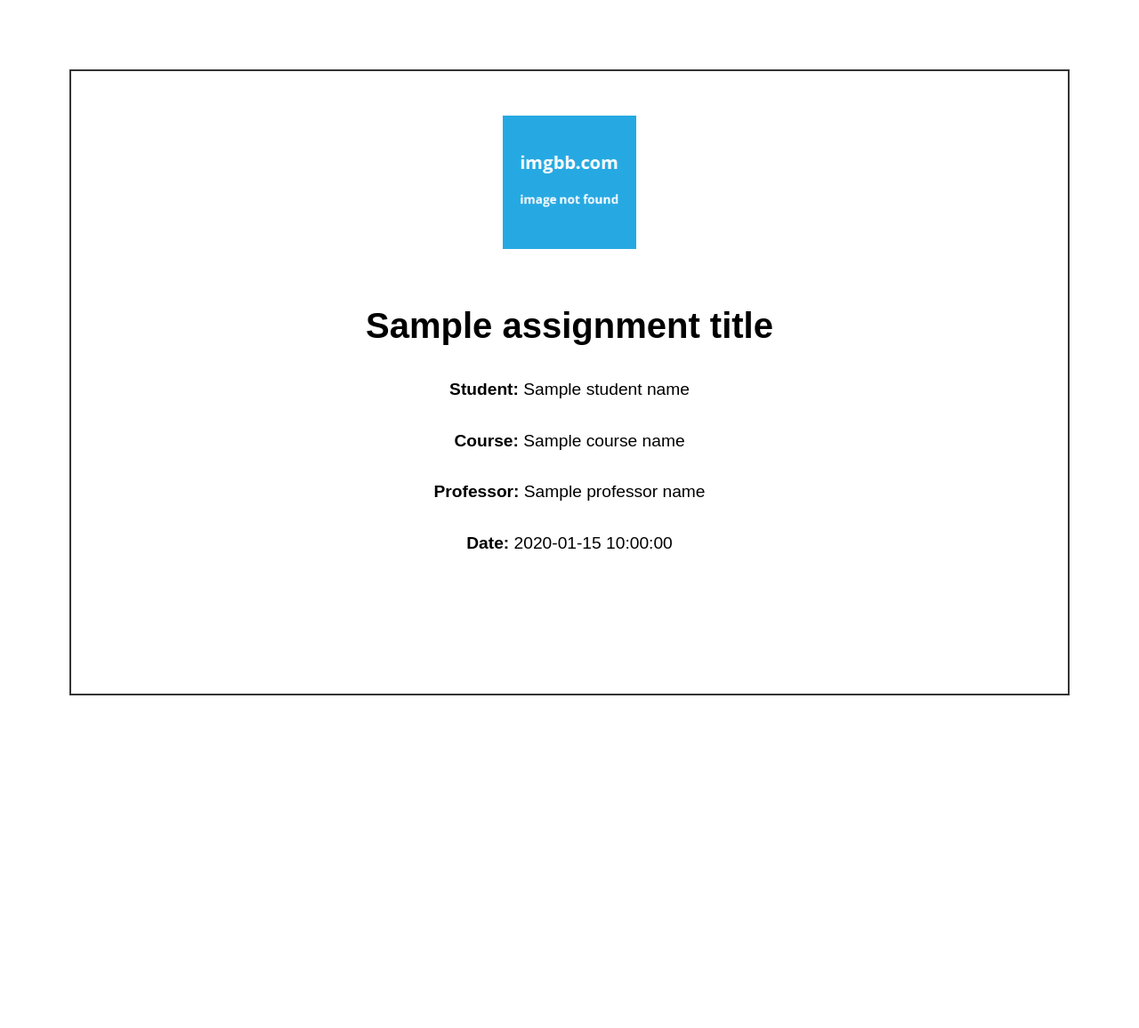
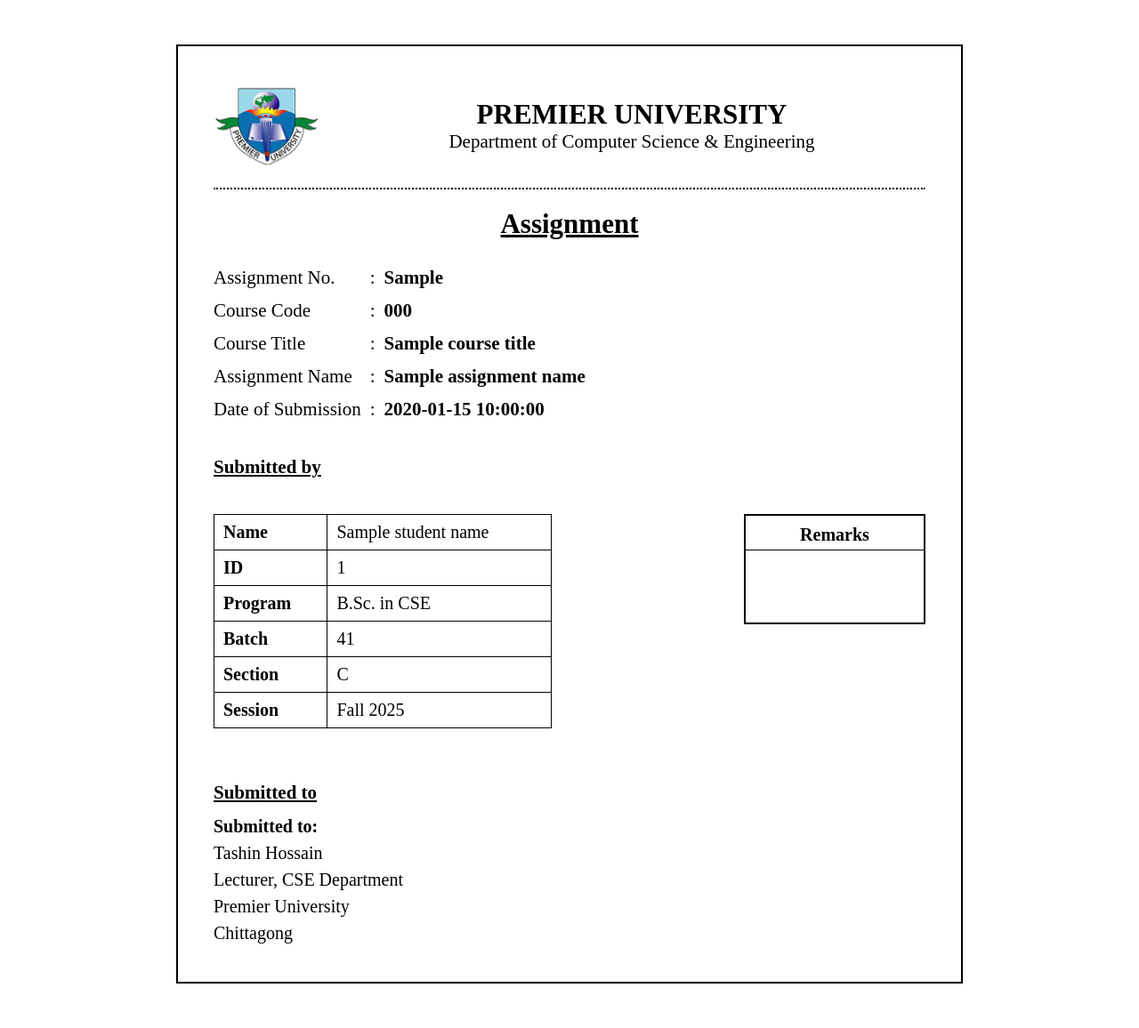
Before and after one commit to Rahexa/assignment-cover-pdf, a Flask app: template templates/cover.html in a window 1280 px wide. Shown: the whole page at 89% size. Before the commit the page ends 782 px from the top, so only its background shows below. Run offline with Flask 3, Linux system fonts and the light colour scheme; the template is opened without the code that fills it: most values are stand-ins (such as "Sample title", 1, 10 or a date in 2020).

Commit message:
Initial commit: Flask + WeasyPrint PDF generator

```diff
--- a/app.py
+++ b/app.py
@@ -1,213 +1,28 @@
-
 from flask import Flask, render_template, request, send_file
-from reportlab.pdfgen import canvas
-from reportlab.lib.pagesizes import letter
-from reportlab.lib.units import inch
-from reportlab.lib.colors import black
-import os
+from weasyprint import HTML
 import tempfile
-from PIL import Image
 
 app = Flask(__name__)
 
 @app.route('/')
 def index():
-    print(f"Current working directory: {os.getcwd()}")
-    print("Rendering index.html")
     return render_template("index.html")
 
-@app.route('/generate_cover', methods=['POST'])
-def generate_cover():
-    print("Reached /generate_cover route")
-    print(f"Form data: {request.form}")
-    try:
-        data = request.form
-        assignment_no = data.get('assignment_no', '01')
-        course_code = data.get('course_code', 'MGT 251')
-        assignment_title = data.get('assignment_name', 'Regular Assignment')
-        student_name = data.get('student_name', 'Mohammad Hafizur Rahman Sakib')
-        student_id = data.get('student_id', '0222210005101118')
-        course_name = data.get('course_title', 'Organizational Behavior')
-        professor_name = data.get('submitted_to', 'Tashin Hossain')
-        submission_date = data.get('submission_date', '29-06-2025')
-        print(f"Generating PDF with title: {assignment_title}")
-
-        with tempfile.NamedTemporaryFile(suffix=".pdf", delete=False) as pdf_file:
-            print(f"Creating PDF at: {pdf_file.name}")
-            p = canvas.Canvas(pdf_file.name, pagesize=letter)
-            width, height = letter
-
-            # Set margins
-            margin = 50
-            content_width = width - 2 * margin
-
-            # Draw border
-            p.setStrokeColor(black)
-            p.setLineWidth(2)
-            p.rect(margin, margin, content_width, height - 2 * margin)
-
-            # Header with logo and university info
-            y_pos = height - 120
-
-            # University name (left)
-            p.setFont("Times-Roman", 23)
-            p.drawString(margin + 40, y_pos, "PREMIER UNIVERSITY")
-
-            # Logo (center)
-            logo_path = os.path.join(os.path.dirname(__file__), 'static', 'images', 'puclogo.png')
-            if os.path.exists(logo_path):
-                try:
-                    p.drawImage(logo_path, width/2 - 35, y_pos - 10, width=70, height=70)
-                except Exception as e:
-                    print(f"Error drawing image: {e}")
-
-            # Department name (right)
-            p.setFont("Times-Italic", 16)
-            dept_text = "Department of Computer Science & Engineering"
-            dept_width = p.stringWidth(dept_text, "Times-Italic", 16)
-            p.drawString(width - margin - dept_width - 40, y_pos, dept_text)
-
-            # Dotted line
-            y_pos -= 80
-            p.setDash(2, 2)
-            p.setLineWidth(2)
-            p.line(margin + 20, y_pos, width - margin - 20, y_pos)
-            p.setDash()  # Reset to solid line
-
-            # Title "Assignment"
-            y_pos -= 60
-            p.setFont("Times-Bold", 23)
-            title_text = "Assignment"
-            title_width = p.stringWidth(title_text, "Times-Bold", 23)
-            p.drawString(width/2 - title_width/2, y_pos, title_text)
-
-            # Underline the title
-            p.setLineWidth(1)
-            p.line(width/2 - title_width/2, y_pos - 5, width/2 + title_width/2, y_pos - 5)
-
-            # Assignment information
-            y_pos -= 50
-            p.setFont("Times-Roman", 16)
-
-            info_items = [
-                ("Assignment No.", assignment_no),
-                ("Course Code", course_code),
-                ("Course Title", course_name),
-                ("Assignment Name", assignment_title),
-                ("Date of Submission", submission_date)
-            ]
-
-            for label, value in info_items:
-                p.drawString(margin + 40, y_pos, label)
-                p.drawString(margin + 200, y_pos, ":")
-                p.setFont("Times-Bold", 16)
-                p.drawString(margin + 220, y_pos, value)
-                p.setFont("Times-Roman", 16)
-                y_pos -= 25
-
-            # "Submitted by" section
-            y_pos -= 30
-            p.setFont("Times-Bold", 16)
-            section_text = "Submitted by"
-            p.drawString(margin + 40, y_pos, section_text)
-            # Underline
-            section_width = p.stringWidth(section_text, "Times-Bold", 16)
-            p.line(margin + 40, y_pos - 5, margin + 40 + section_width, y_pos - 5)
-
-            # Student information table
-            y_pos -= 40
-            table_x = margin + 40
-            table_y = y_pos
-            table_width = 380
-            row_height = 25
-
-            # Table data
-            table_data = [
-                ("Name", student_name),
-                ("ID", student_id),
-                ("Program", "B.Sc. in CSE"),
-                ("Batch", "41"),
-                ("Section", "C"),
-                ("Session", "Fall 2025")
-            ]
-
-            p.setFont("Times-Roman", 14)
-
-            # Draw table
-            for i, (label, value) in enumerate(table_data):
-                row_y = table_y - i * row_height
-
-                # Draw cell borders
-                p.setLineWidth(1)
-                p.rect(table_x, row_y - row_height, 80, row_height)  # Label cell
-                p.rect(table_x + 80, row_y - row_height, table_width - 80, row_height)  # Value cell
-
-                # Draw text
-                p.drawString(table_x + 5, row_y - row_height + 8, label)
-                p.drawString(table_x + 85, row_y - row_height + 8, value)
-
-            # Remarks box
-            remarks_x = table_x + table_width + 30
-            remarks_y = table_y
-            remarks_width = 150
-            remarks_height = 120
-
-            p.setLineWidth(2)
-            p.rect(remarks_x, remarks_y - remarks_height, remarks_width, remarks_height)
-
-            # Remarks title
-            p.setFont("Times-Bold", 14)
-            remarks_title = "Remarks"
-            remarks_title_width = p.stringWidth(remarks_title, "Times-Bold", 14)
-            p.drawString(remarks_x + remarks_width/2 - remarks_title_width/2, remarks_y - 20, remarks_title)
-
-            # Line under remarks title
-            p.setLineWidth(1)
-            p.line(remarks_x + 5, remarks_y - 30, remarks_x + remarks_width - 5, remarks_y - 30)
-
-            # "Submitted to" section
-            y_pos = table_y - len(table_data) * row_height - 80
-            p.setFont("Times-Bold", 16)
-            section_text = "Submitted to"
-            p.drawString(margin + 40, y_pos, section_text)
-            # Underline
-            section_width = p.stringWidth(section_text, "Times-Bold", 16)
-            p.line(margin + 40, y_pos - 5, margin + 40 + section_width, y_pos - 5)
-
-            # Submitted to information
-            y_pos -= 30
-            p.setFont("Times-Bold", 14)
-            p.drawString(margin + 40, y_pos, "Submitted to:")
-
-            y_pos -= 20
-            p.setFont("Times-Roman", 14)
-            submitted_to_lines = [
-                professor_name,
-                "Lecturer, CSE Department",
-                "Premier University",
-                "Chittagong"
-            ]
-
-            for line in submitted_to_lines:
-                p.drawString(margin + 40, y_pos, line)
-                y_pos -= 18
-
-            p.showPage()
-            p.save()
-            print("PDF generated successfully")
-            return send_file(pdf_file.name, as_attachment=True, download_name="assignment_cover_page.pdf")
-
-    except Exception as e:
-        print(f"Error generating PDF: {e}")
-        return "Error generating PDF. Check logs for details.", 500
-
-@app.route('/test_image')
-def test_image():
-    logo_path = os.path.join(os.path.dirname(__file__), 'static', 'images', 'puclogo.png')
-    print(f"Testing image path: {logo_path}")
-    if os.path.exists(logo_path):
-        return send_file(logo_path)
-    return "Image not found", 404
+@app.route('/generate', methods=['POST'])
+def generate():
+    data = request.form
+    html = render_template('cover.html',
+        assignment_no=data['assignment_no'],
+        course_code=data['course_code'],
+        course_title=data['course_title'],
+        assignment_name=data['assignment_name'],
+        submission_date=data['submission_date'],
+        student_name=data['student_name'],
+        student_id=data['student_id']
+    )
+    with tempfile.NamedTemporaryFile(suffix=".pdf", delete=False) as pdf_file:
+        HTML(string=html, base_url=".").write_pdf(pdf_file.name)
+        return send_file(pdf_file.name, as_attachment=True, download_name="assignment_cover_page.pdf")
 
 if __name__ == '__main__':
-    app.run(host='0.0.0.0', port=8080, debug=True)
+    app.run(debug=True)
--- a/requirements.txt
+++ b/requirements.txt
@@ -1,3 +1,2 @@
-
-Flask==3.0.0
-reportlab==4.0.7
+Flask
+WeasyPrint
--- a/templates/cover.html
+++ b/templates/cover.html
@@ -1,45 +1,203 @@
-
 <!DOCTYPE html>
 <html lang="en">
 <head>
-    <meta charset="UTF-8">
-    <meta name="viewport" content="width=device-width, initial-scale=1.0">
-    <title>Assignment Cover</title>
+  <meta charset="UTF-8" />
+  <title>Assignment Cover Page</title>
   <style>
     body {
-            font-family: Arial, sans-serif;
-            text-align: center;
+      font-family: "Times New Roman", Times, serif;
+      margin: 0;
       padding: 50px;
     }
-        .cover {
-            border: 2px solid #333;
-            padding: 50px;
-            margin: 20px;
-            min-height: 600px;
+    .container {
+      max-width: 800px;
+      margin: 0 auto;
+      border: 2px solid #000;
+      padding: 40px;
     }
-        .logo {
-            max-width: 150px;
-            margin-bottom: 30px;
+
+    .header-inline {
+      display: flex;
+      align-items: center;
+      gap: 20px;
+      margin-bottom: 20px;
     }
-        h1 {
-            font-size: 2.5em;
-            margin: 30px 0;
+
+    .header-inline img {
+      width: 120px;
+      height: auto;
+      object-fit: contain;
     }
-        .info {
-            font-size: 1.2em;
-            line-height: 2;
+
+    .header-text {
+      text-align: center;
+      flex: 1;
+    }
+
+    .university-name {
+      font-size: 31px;
+      font-weight: bold;
+    }
+
+    .department-name {
+      font-size: 21px;
+    }
+
+    hr.dotted-line {
+      margin: 20px 0;
+      border-top: 2px dotted #000;
+    }
+
+    .title {
+      text-align: center;
+      margin-top: 20px;
+      font-size: 31px;
+      font-weight: bold;
+      text-decoration: underline;
+    }
+
+    .assignment-info {
+      margin-top: 30px;
+      font-size: 21px;
+      max-width: 500px;
+      display: grid;
+      grid-template-columns: max-content max-content 1fr;
+      column-gap: 10px;
+      row-gap: 12px;
+    }
+
+    .label {
+      text-align: left;
+      white-space: nowrap;
+    }
+
+    .colon {
+      text-align: center;
+    }
+
+    .value {
+      font-weight: bold;
+      text-align: left;
+    }
+
+    .section-title {
+      font-size: 21px;
+      margin-top: 40px;
+      font-weight: bold;
+      text-decoration: underline;
+    }
+
+    .submitted-section {
+      margin-top: 40px;
+      display: flex;
+      justify-content: space-between;
+      font-size: 20px;
+    }
+
+    .info-table {
+      width: 380px;
+      border-collapse: collapse;
+      font-size: 20px;
+    }
+
+    .info-table th,
+    .info-table td {
+      border: 1px solid #000;
+      padding: 8px 10px;
+      text-align: left;
+    }
+
+    .remarks-box {
+      border: 2px solid black;
+      width: 200px;
+      height: 120px;
+      margin-left: 20px;
+      display: flex;
+      align-items: center;
+      justify-content: center;
+      position: relative;
+      font-size: 20px;
+    }
+
+    .remarks-text {
+      position: absolute;
+      top: 10px;
+      width: 100%;
+      text-align: center;
+      font-weight: bold;
+      border-bottom: 1px solid black;
+      padding-bottom: 5px;
+    }
+
+    .submitted-to-text {
+      font-size: 20px;
+      margin-top: 10px;
+      line-height: 1.5;
     }
   </style>
 </head>
 <body>
-    <div class="cover">
-        <img src="{{ url_for('static', filename='images/puclogo.png') }}" alt="Logo" class="logo">
-        <h1>{{ assignment_title }}</h1>
-        <div class="info">
-            <p><strong>Student:</strong> {{ student_name }}</p>
-            <p><strong>Course:</strong> {{ course_name }}</p>
-            <p><strong>Professor:</strong> {{ professor_name }}</p>
-            <p><strong>Date:</strong> {{ date }}</p>
+  <div class="container">
+    <div class="header-inline">
+      <img src="{{ url_for('static', filename='images/puclogo.png') }}" alt="Premier University Logo" />
+      <div class="header-text">
+        <div class="university-name">PREMIER UNIVERSITY</div>
+        <div class="department-name">Department of Computer Science & Engineering</div>
+      </div>
+    </div>
+
+    <hr class="dotted-line" />
+
+    <div class="title">Assignment</div>
+
+    <div class="assignment-info">
+      <div class="label">Assignment No.</div>
+      <div class="colon">:</div>
+      <div class="value">{{ assignment_no }}</div>
+
+      <div class="label">Course Code</div>
+      <div class="colon">:</div>
+      <div class="value">{{ course_code }}</div>
+
+      <div class="label">Course Title</div>
+      <div class="colon">:</div>
+      <div class="value">{{ course_title }}</div>
+
+      <div class="label">Assignment Name</div>
+      <div class="colon">:</div>
+      <div class="value">{{ assignment_name }}</div>
+
+      <div class="label">Date of Submission</div>
+      <div class="colon">:</div>
+      <div class="value">{{ submission_date }}</div>
+    </div>
+
+    <div class="section-title">Submitted by</div>
+
+    <div class="submitted-section">
+      <div>
+        <table class="info-table">
+          <tr><th>Name</th><td>{{ student_name }}</td></tr>
+          <tr><th>ID</th><td>{{ student_id }}</td></tr>
+          <tr><th>Program</th><td>B.Sc. in CSE</td></tr>
+          <tr><th>Batch</th><td>41</td></tr>
+          <tr><th>Section</th><td>C</td></tr>
+          <tr><th>Session</th><td>Fall 2025</td></tr>
+        </table>
+      </div>
+      <div class="remarks-box">
+        <div class="remarks-text">Remarks</div>
+      </div>
+    </div>
+
+    <div class="section-title" style="margin-top: 60px;">Submitted to</div>
+
+    <div class="submitted-to-text">
+      <strong>Submitted to:</strong><br />
+      Tashin Hossain<br />
+      Lecturer, CSE Department<br />
+      Premier University<br />
+      Chittagong
     </div>
   </div>
 </body>
--- a/templates/index.html
+++ b/templates/index.html
@@ -1,9 +1,9 @@
 <!DOCTYPE html>
 <html>
-<head><title>Cover Page Generator</title></head>
+<head><title>Assignment Cover Page Generator</title></head>
 <body>
   <h2>Assignment Cover Page Generator</h2>
-  <form action="/generate_cover" method="post">
+  <form action="/generate" method="post">
     <label>Assignment No: <input name="assignment_no" required></label><br>
     <label>Course Code: <input name="course_code" required></label><br>
     <label>Course Title: <input name="course_title" required></label><br>
@@ -11,7 +11,6 @@
     <label>Date of Submission: <input name="submission_date" required></label><br>
     <label>Student Name: <input name="student_name" required></label><br>
     <label>ID: <input name="student_id" required></label><br>
-    <label>Submitted To (Teacher): <input name="submitted_to" required></label><br>
     <button type="submit">Generate PDF</button>
   </form>
 </body>
```
Also changed, not shown: attached_assets/Pasted--WeasyPrint-could-not-import-some-external-libraries-Please-carefully-follow-the-installatio-1751192152355_1751192152356.txt (added, +34 -0 lines), render.yaml (added, +7 -0 lines), static/images/puclogo.png. Lines whose indentation alone changed are shown as unchanged.
